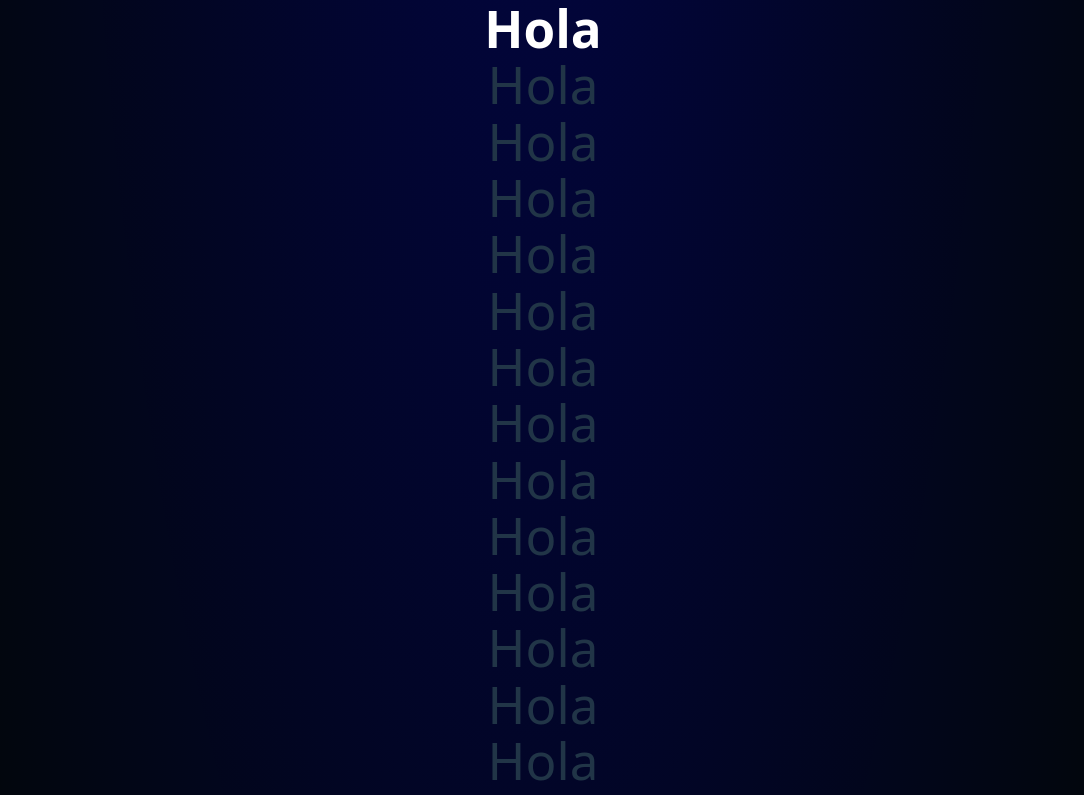
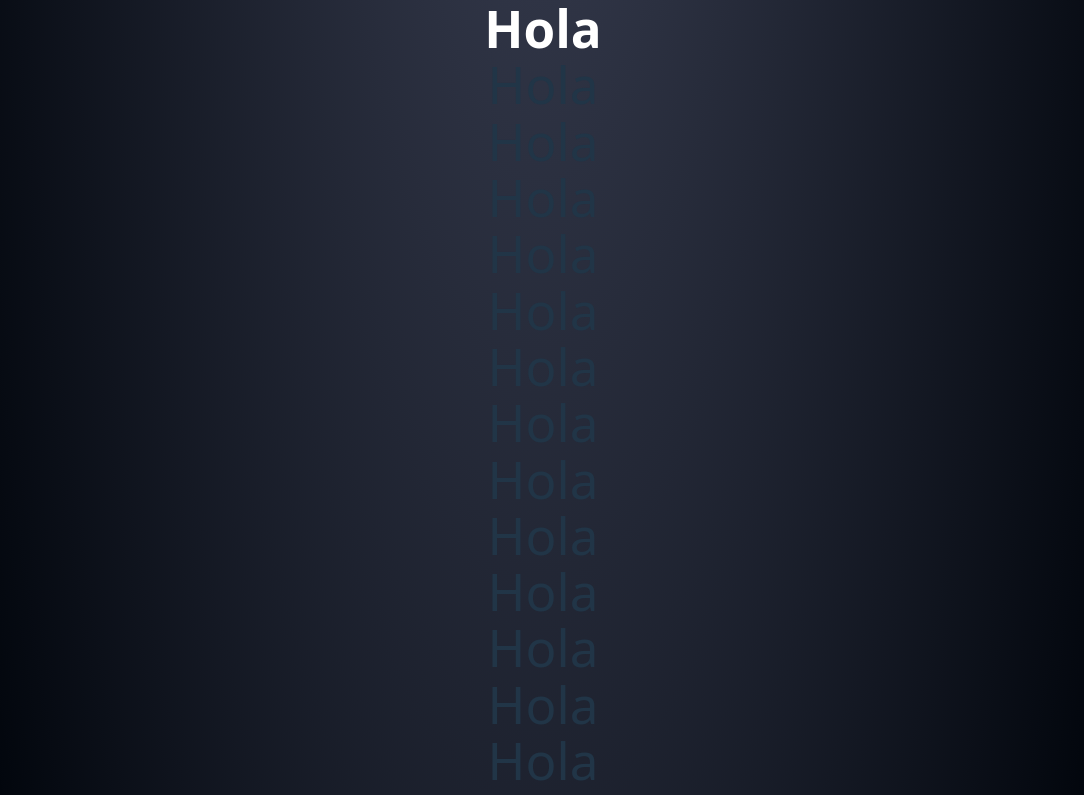
Before and after one commit to jegomezV/web-page-work, a React (Vite) app in the folder my-react-app/: page / in a window 1280 px wide. Shown: the top 795 px of the page, without its empty margins (97-1181 px from the left). Built offline with nearby package versions, Linux system fonts and the light colour scheme.

Commit message:
Config Bg finished

```diff
--- a/my-react-app/src/main.tsx
+++ b/my-react-app/src/main.tsx
@@ -5,7 +5,7 @@ import './index.css'
 
 ReactDOM.createRoot(document.getElementById('root')!).render(
   <React.StrictMode>
-    <div className="absolute overflow-x-hidden top-0 z-[-2] w-screen bg-color-bg1 bg-[radial-gradient(ellipse_50%_90%_at_50%_-20%,rgba(1,2,200,0.3),rgba(255,255,255,0))]">
+    <div className="absolute overflow-x-hidden top-0 z-[-2] w-screen bg-color-bg1 bg-[radial-gradient(ellipse_50%_90%_at_50%_-20%,rgba(193,201,250,0.3),rgba(255,255,255,0))]">
       <App />
     </div>
   </React.StrictMode>,
```
